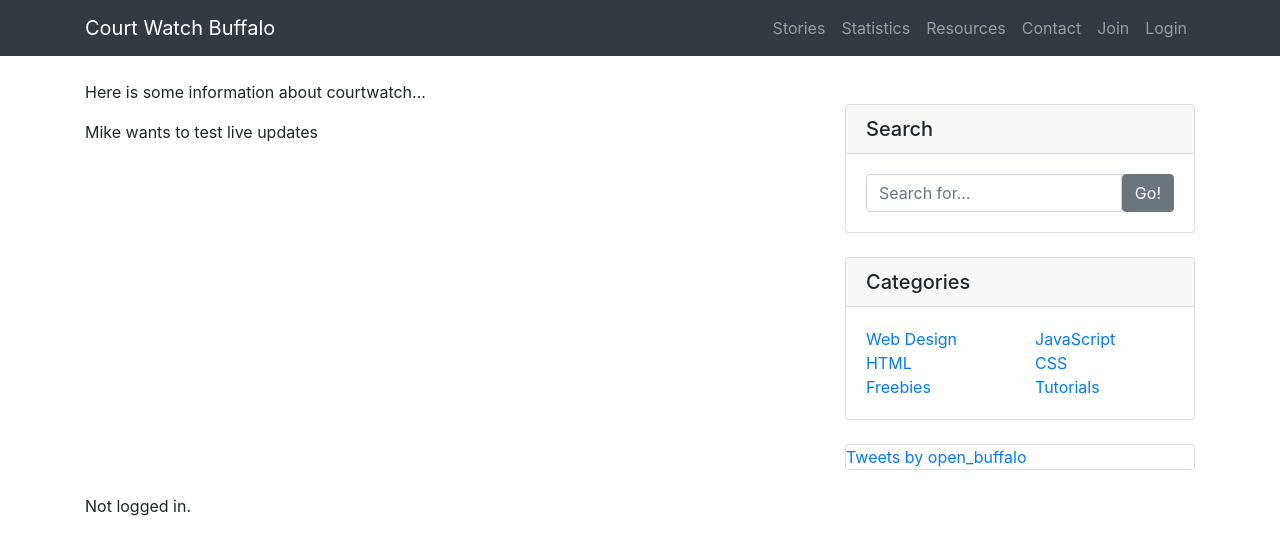
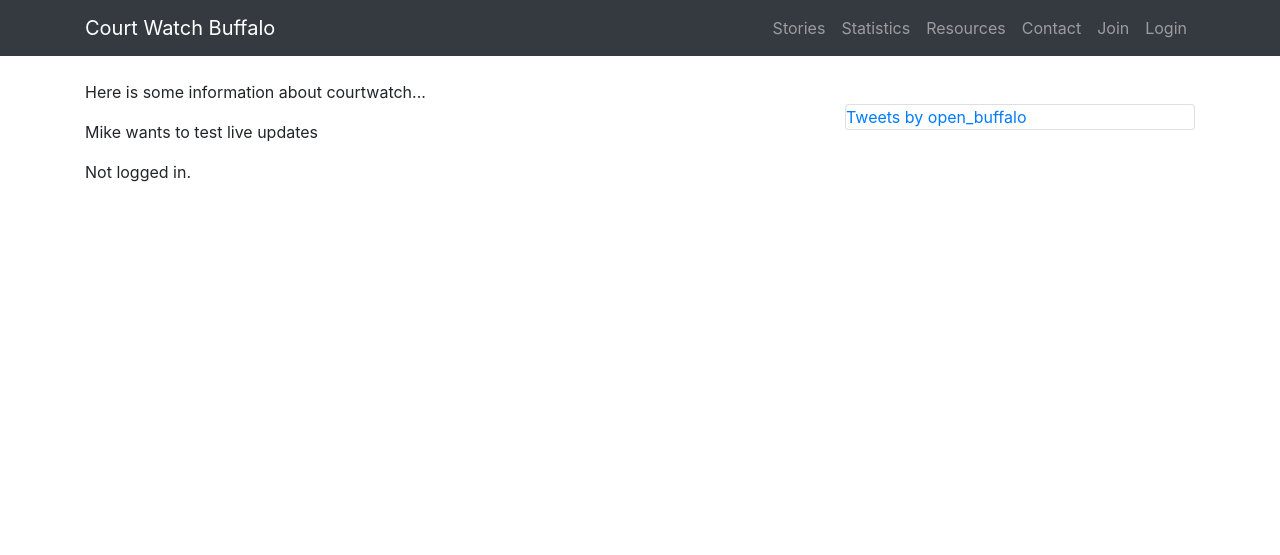
Before and after one commit to CodeForBuffalo/court_watch, a Django app: page / in a window 1280 px wide. Shown: the top 555 px of the page. Run offline with Django 3.2, Linux system fonts and the light colour scheme; some libraries are stand-ins or nearby versions.

Commit message:
removed sidebar junk

```diff
--- a/courtwatch/courtwatchsite/templates/base.html
+++ b/courtwatch/courtwatchsite/templates/base.html
@@ -90,54 +90,6 @@
 <!-- Sidebar Widgets Column -->
         <div class="col-md-4">
 
-          <!-- Search Widget -->
-          <div class="card my-4">
-            <h5 class="card-header">Search</h5>
-            <div class="card-body">
-              <div class="input-group">
-                <input type="text" class="form-control" placeholder="Search for...">
-                <span class="input-group-btn">
-                  <button class="btn btn-secondary" type="button">Go!</button>
-                </span>
-              </div>
-            </div>
-          </div>
-
-          <!-- Categories Widget -->
-          <div class="card my-4">
-            <h5 class="card-header">Categories</h5>
-            <div class="card-body">
-              <div class="row">
-                <div class="col-lg-6">
-                  <ul class="list-unstyled mb-0">
-                    <li>
-                      <a href="#">Web Design</a>
-                    </li>
-                    <li>
-                      <a href="#">HTML</a>
-                    </li>
-                    <li>
-                      <a href="#">Freebies</a>
-                    </li>
-                  </ul>
-                </div>
-                <div class="col-lg-6">
-                  <ul class="list-unstyled mb-0">
-                    <li>
-                      <a href="#">JavaScript</a>
-                    </li>
-                    <li>
-                      <a href="#">CSS</a>
-                    </li>
-                    <li>
-                      <a href="#">Tutorials</a>
-                    </li>
-                  </ul>
-                </div>
-              </div>
-            </div>
-          </div>
-
           <!-- Side Widget -->
           <div class="card my-4">
                <a class="twitter-timeline" data-height="600" href="https://twitter.com/open_buffalo?ref_src=twsrc%5Etfw">Tweets by open_buffalo</a> <script async src="https://platform.twitter.com/widgets.js" charset="utf-8"></script>
```
Also changed, not shown: courtwatch/db.sqlite3.
